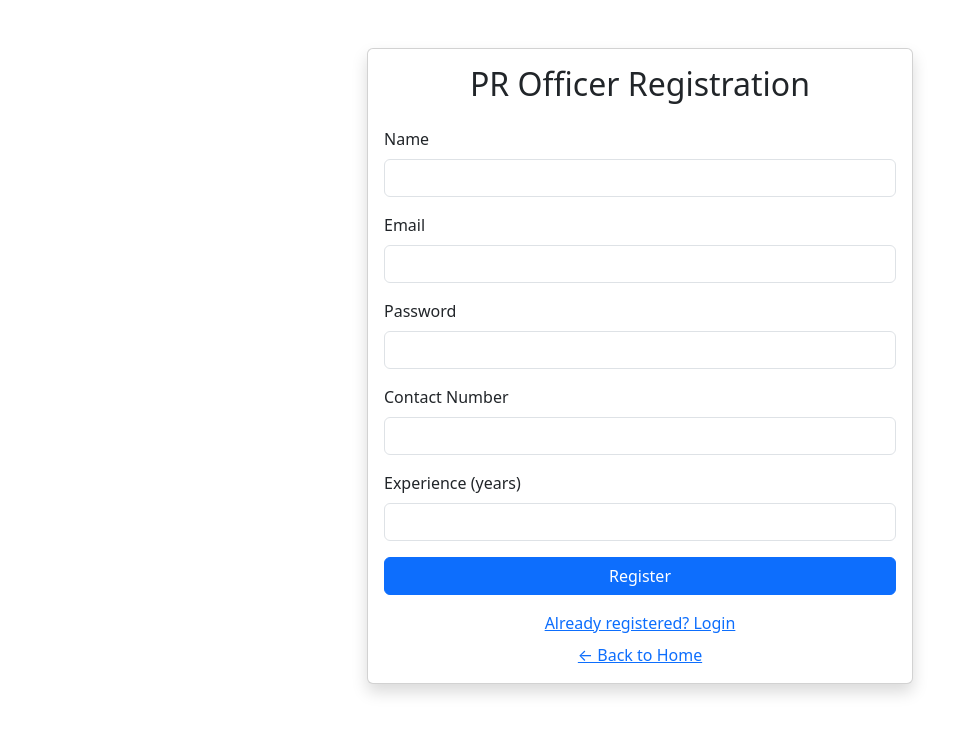
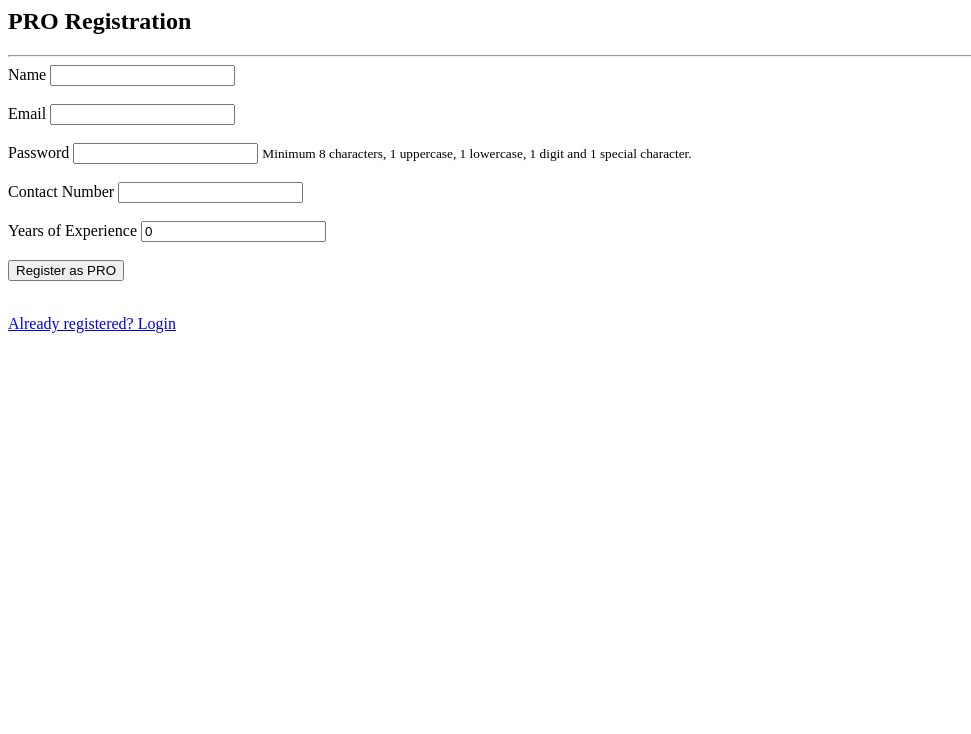
Before and after one commit to Dua-Saeed641/Banking-Management-Web-Application, a Flask app: page /register/pro in a window 1280 px wide. Shown: the top 734 px of the page, without its empty margins (0-971 px from the left). Run offline with Flask 3, Linux system fonts and the light colour scheme.

Commit message:
Implemented PRO registration and validation

```diff
--- a/application/controllers.py
+++ b/application/controllers.py
@@ -49,12 +49,6 @@ def validate_password(password):
 @app.route("/")
 def home():
     return render_template("home.html")
-
-@app.route("/register/pro", methods=["GET", "POST"])
-def register_pro():
-    if request.method == "GET":
-        return render_template("auth/register_pro.html")
-    return "PRO registration submitted."
 
 @app.route("/register/user", methods=["GET", "POST"])
 def register_user():
@@ -323,3 +317,60 @@ def transaction_history():
         account=account,
         transactions=transactions
     )
+
+@app.route("/register/pro", methods=["GET", "POST"])
+def register_pro():
+    if request.method == "GET":
+        return render_template("auth/register_pro.html")
+
+    name = request.form.get("name")
+    email = request.form.get("email")
+    password = request.form.get("password")
+    contact_number = request.form.get("contact_number")
+    experience = request.form.get("experience")
+
+    if len(password) < 8:
+        flash("Password must contain at least 8 characters.","danger")
+        return render_template("auth/register_pro.html",name=name,email=email,contact_number=contact_number,experience=experience)
+
+    if not any(char.isupper() for char in password):
+        flash("Password must contain at least one uppercase letter.","danger")
+        return render_template("auth/register_pro.html",name=name,email=email,contact_number=contact_number,experience=experience)
+
+    if not any(char.islower() for char in password):
+        flash("Password must contain at least one lowercase letter.","danger")
+        return render_template("auth/register_pro.html",name=name,email=email,contact_number=contact_number,experience=experience)
+
+    if not any(char.isdigit() for char in password):
+        flash("Password must contain at least one digit.","danger")
+        return render_template("auth/register_pro.html",name=name,email=email,contact_number=contact_number,experience=experience)
+
+    if not any(not char.isalnum() and char != " " for char in password):
+        flash("Password must contain at least one special character.","danger")
+        return render_template("auth/register_pro.html",name=name,email=email,contact_number=contact_number,experience=experience)
+
+    if not contact_number.isdigit() or len(contact_number) != 10:
+        flash("Contact number must contain exactly 10 digits.","danger")
+        return render_template("auth/register_pro.html",name=name,email=email,contact_number=contact_number,experience=experience)
+
+    existing_email = PRO.query.filter_by(email=email).first()
+    if existing_email:
+        flash("An account with this email already exists.","danger")
+        return render_template("auth/register_pro.html",name=name,email=email,contact_number=contact_number,experience=experience)
+
+    new_pro = PRO(
+        name=name,
+        email=email,
+        password=generate_password_hash(password),
+        contact_number=contact_number,
+        experience=int(experience or 0),
+        is_approved=False,
+        is_blacklisted=False,
+        is_active=True
+    )
+
+    db.session.add(new_pro)
+    db.session.commit()
+
+    flash("Registration successful. Your account is awaiting admin approval.","success")
+    return redirect(url_for("login", role="pro"))
--- a/application/models.py
+++ b/application/models.py
@@ -40,8 +40,8 @@ class PRO(UserMixin, db.Model):
     name = db.Column(db.String(100),nullable=False)
     email = db.Column(db.String(120),unique=True,nullable=False)
     password = db.Column(db.String(255),nullable=False)
-    employee_code = db.Column(db.String(20),unique=True,nullable=False)
-    contact_number = db.Column(db.Integer())
+    employee_code = db.Column(db.String(20),unique=True,nullable=True)
+    contact_number = db.Column(db.String(10),nullable=False)
     experience = db.Column(db.Integer,default=0)
     joining_date = db.Column(db.Date,default=datetime.now(timezone.utc))
     is_approved = db.Column(db.Boolean,default=False)
--- a/templates/auth/register_pro.html
+++ b/templates/auth/register_pro.html
@@ -1,140 +1,79 @@
-<!DOCTYPE html>
-<html lang="en">
-
-<head>
-
-    <meta charset="UTF-8">
-
-    <meta name="viewport"
-          content="width=device-width, initial-scale=1.0">
-
-    <title>PRO Registration</title>
-
-    <link
-        href="https://cdn.jsdelivr.net/npm/bootstrap@5.3.3/dist/css/bootstrap.min.css"
-        rel="stylesheet"
-    >
-
-</head>
-
-<body>
-
+{% extends "base.html" %}
+{% block content %}
 <div class="container mt-5">
-
-    <div class="row justify-content-center">
-
-        <div class="col-md-6">
-
-            <div class="card shadow">
-
-                <div class="card-body">
-
-                    <h2 class="text-center mb-4">
-                        PR Officer Registration
-                    </h2>
-
+    <h2>PRO Registration</h2>
+    <hr>
     <form method="POST">
-
-                        <div class="mb-3">
-                            <label class="form-label">
-                                Name
-                            </label>
-
+        <div>
+            <label>Name</label>
             <input
                 type="text"
                 name="name"
-                                class="form-control"
-                                required
-                            >
+                value="{{ name or '' }}"
+                required>
         </div>
-
-                        <div class="mb-3">
-                            <label class="form-label">
-                                Email
-                            </label>
-
+        <br>
+        <div>
+            <label>Email</label>
             <input
                 type="email"
                 name="email"
-                                class="form-control"
-                                required
-                            >
+                value="{{ email or '' }}"
+                required>
         </div>
-
-                        <div class="mb-3">
-                            <label class="form-label">
-                                Password
-                            </label>
-
+        <br>
+        <div>
+            <label>Password</label>
             <input
                 type="password"
                 name="password"
-                                class="form-control"
-                                required
-                            >
+                required>
+            <small>
+                Minimum 8 characters,
+                1 uppercase,
+                1 lowercase,
+                1 digit and
+                1 special character.
+            </small>
         </div>
-
-                        <div class="mb-3">
-                            <label class="form-label">
-                                Contact Number
-                            </label>
-
+        <br>
+        <div>
+            <label>Contact Number</label>
             <input
                 type="text"
                 name="contact_number"
-                                class="form-control"
-                                required
-                            >
+                value="{{ contact_number or '' }}"
+                pattern="[0-9]{10}"
+                maxlength="10"
+                minlength="10"
+                inputmode="numeric"
+                required>
         </div>
-
-                        <div class="mb-3">
-                            <label class="form-label">
-                                Experience (years)
-                            </label>
+        <br>
+        <div>
+            <label>Years of Experience</label>
 
             <input
                 type="number"
                 name="experience"
-                                class="form-control"
-                                min="0"
-                                required
-                            >
+                value="{{ experience or 0 }}"
+                min="0">
         </div>
 
-                        <button
-                            type="submit"
-                            class="btn btn-primary w-100">
-                            Register
+        <br>
+
+        <button type="submit">
+            Register as PRO
         </button>
 
     </form>
 
-                    <div class="text-center mt-3">
+    <br>
 
-                        <a href="{{ url_for('login', role='PRO') }}">
+    <a href="{{ url_for('login', role='pro') }}">
         Already registered? Login
     </a>
 
 </div>
 
-                    <div class="text-center mt-2">
-
-                        <a href="{{ url_for('home') }}">
-                            ← Back to Home
-                        </a>
-
-                    </div>
-
-                </div>
-
-            </div>
-
-        </div>
-
-    </div>
-
-</div>
-
-</body>
-
-</html>
+{% endblock %}
```
Also changed, not shown: db_directory/atm_simulation.sqlite3. Lines whose indentation alone changed are shown as unchanged.
